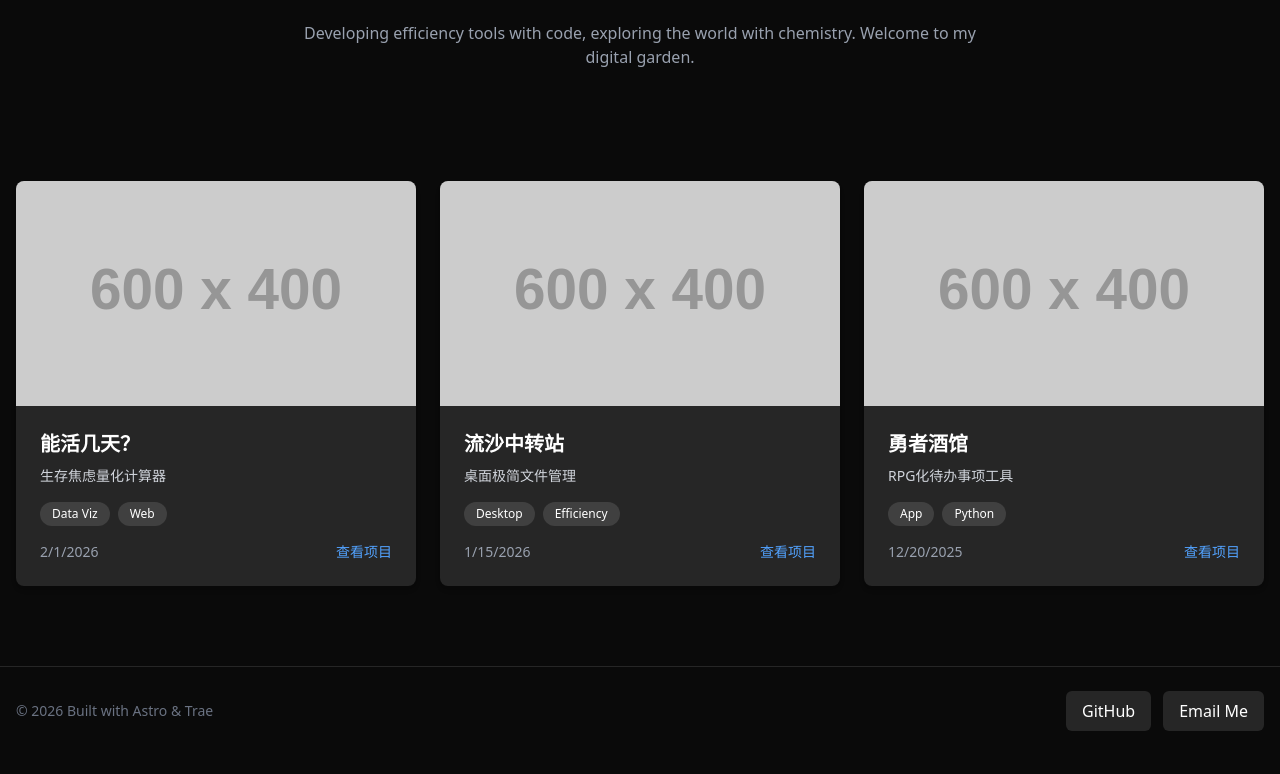
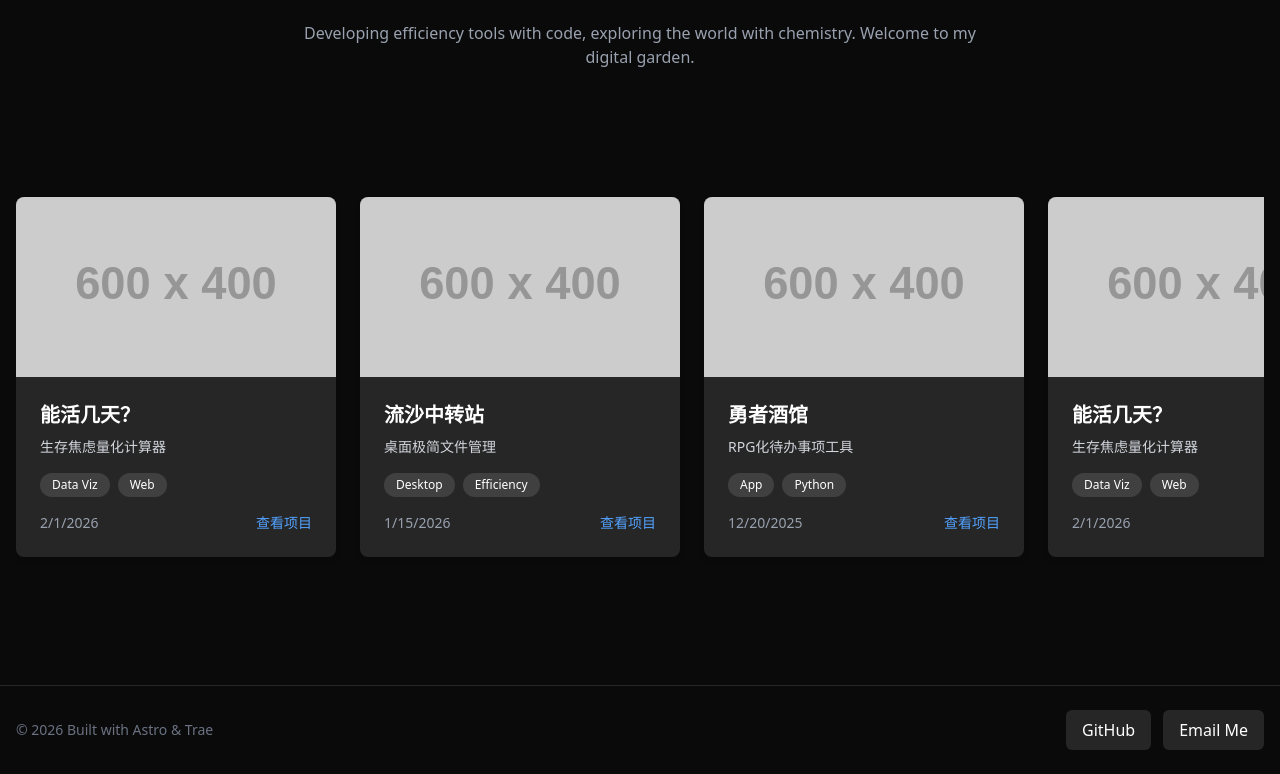
Before and after one commit to hehehehehehecai/portfolio, an Astro site: page / in a window 1280 px wide. Shown: the part 167-941 px from the top of the page. Built offline with nearby package versions, Linux system fonts and the light colour scheme; Astro itself is replaced by a stand-in of ours; placeholder pictures from the web are drawn by us.

```diff
--- a/src/pages/index.astro
+++ b/src/pages/index.astro
@@ -29,15 +29,15 @@
 				</p>
 			</section>
 
-			<div class="grid grid-cols-1 sm:grid-cols-2 lg:grid-cols-3 gap-6">
-				{Array.isArray(sortedProjects) && sortedProjects.map((project) => {
+			<div class="flex flex-nowrap overflow-x-auto scroll-smooth snap-x snap-mandatory gap-6 py-4 mb-8 [&::-webkit-scrollbar]:hidden [-ms-overflow-style:none] [scrollbar-width:none]">
+				{Array.isArray(sortedProjects) && [...sortedProjects, ...sortedProjects, ...sortedProjects].map((project, index) => {
 					const projectLink = project.frontmatter.link || '#';
 					return (
 						<a
 							href={projectLink}
 							target="_blank"
 							rel="noopener noreferrer"
-							class="block"
+							class="block flex-shrink-0 w-80 snap-center"
 						>
 							<article class="bg-neutral-800 rounded-lg shadow-md overflow-hidden hover:shadow-lg transition-all duration-300 hover:scale-[1.02]">
 								{project.frontmatter.image && (
```
